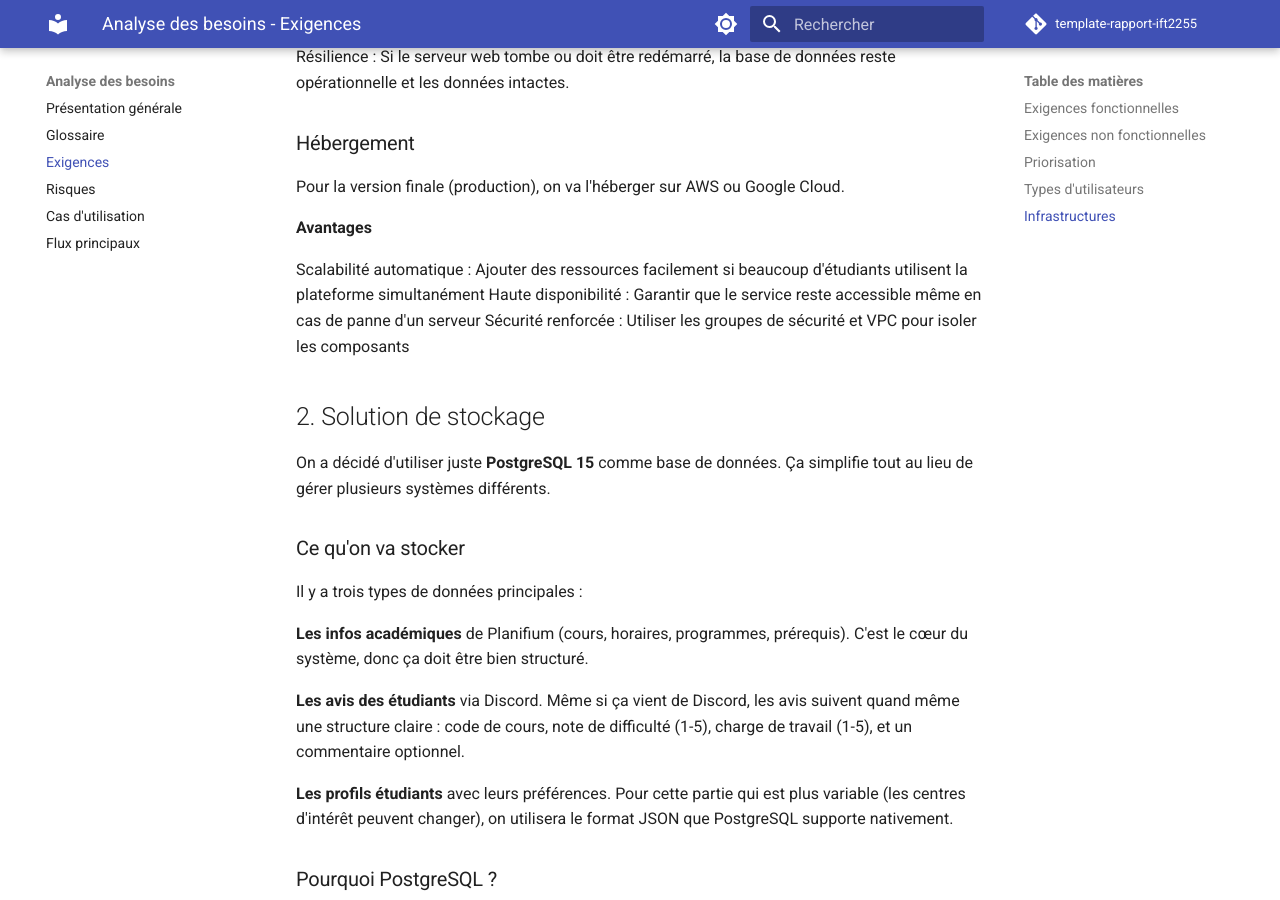
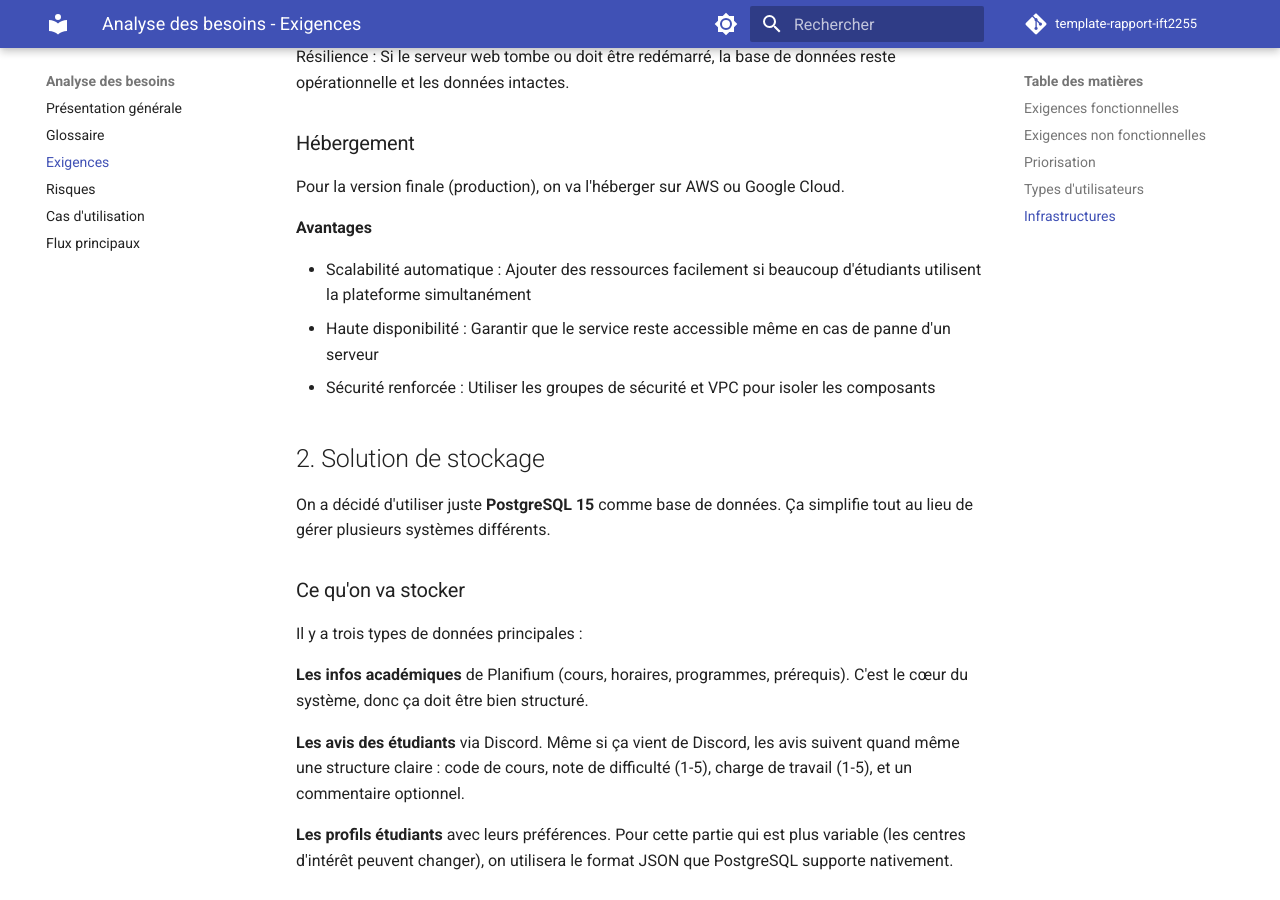
Before and after one commit to jujutheriault/IFT2255_Devoir1, an MkDocs documentation site: the page built from docs/besoins/exigences.md, in a window 1280 px wide and 900 px high, scrolled down 3357 px. Built offline with MkDocs 1.6.1 and Material for MkDocs 9.7.7, drawn with Linux system fonts in a browser that asks for light colours; comment, search, counter and statistics services are not loaded.

```diff
--- a/docs/besoins/exigences.md
+++ b/docs/besoins/exigences.md
@@ -100,9 +100,9 @@ Pour la version finale (production), on va l'héberger sur AWS ou Google Cloud.
 
 **Avantages**
 
-Scalabilité automatique : Ajouter des ressources facilement si beaucoup d'étudiants utilisent la plateforme simultanément
-Haute disponibilité : Garantir que le service reste accessible même en cas de panne d'un serveur
-Sécurité renforcée : Utiliser les groupes de sécurité et VPC pour isoler les composants
+- Scalabilité automatique : Ajouter des ressources facilement si beaucoup d'étudiants utilisent la plateforme simultanément
+- Haute disponibilité : Garantir que le service reste accessible même en cas de panne d'un serveur
+- Sécurité renforcée : Utiliser les groupes de sécurité et VPC pour isoler les composants
 
 
 ## 2. Solution de stockage
```
